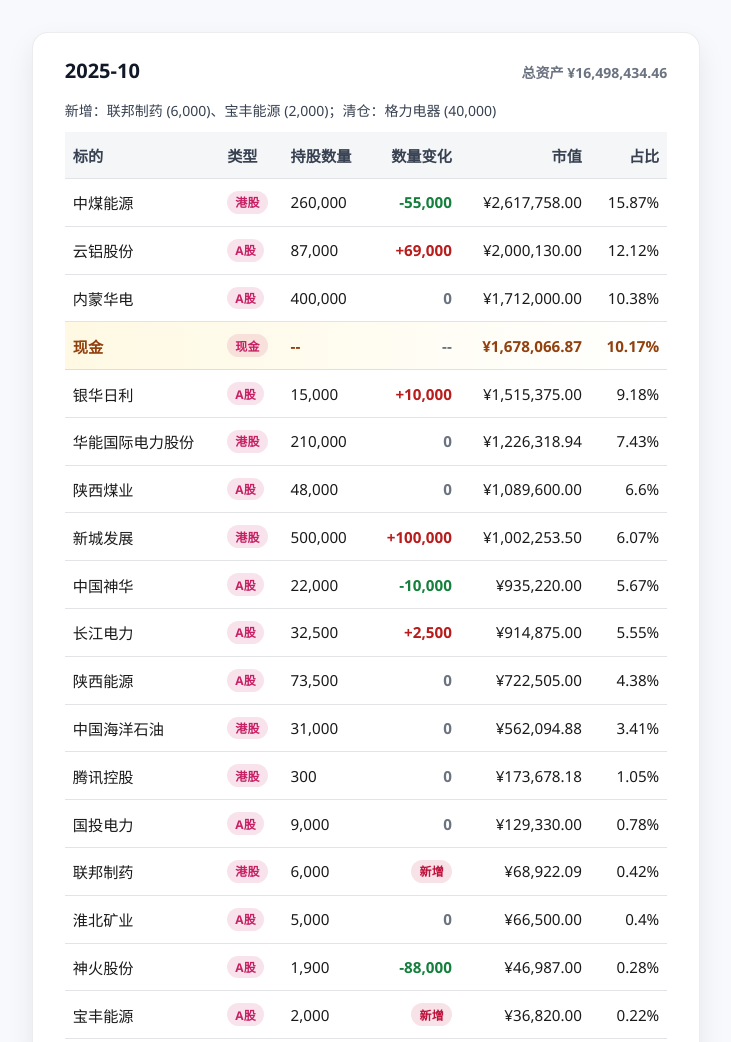
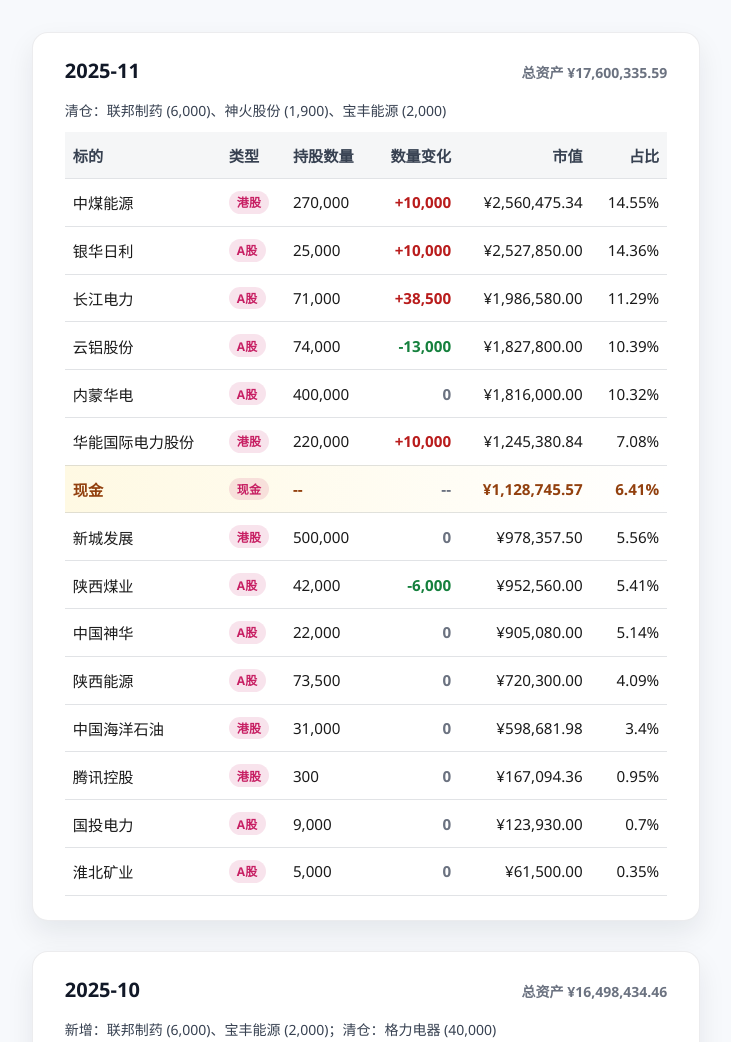
Before and after one commit to 1oo1/ldg-game-portfolios, a plain HTML site: page index.html in a window 1280 px wide. Shown: the top 1042 px of the page, without its empty margins (307-1038 px from the left). Drawn offline with Linux system fonts and the light colour scheme.

Commit message:
Add new portfolio data for November 2025

```diff
--- a/index.html
+++ b/index.html
@@ -248,6 +248,26 @@
           { name: "现金", latestValue: 1678066.87 }
         ]
       },
+      {
+        time: "2025-11",
+        portfolios: [
+          { name: "中煤能源", count: 270000, latestValue: 2560475.340, hk: true },
+          { name: "华能国际电力股份", count: 220000, latestValue: 1245380.840, hk: true },
+          { name: "新城发展", count: 500000, latestValue: 978357.500, hk: true },
+          { name: "中国海洋石油", count: 31000, latestValue: 598681.980, hk: true },
+          { name: "腾讯控股", count: 300, latestValue: 167094.360, hk: true },
+          { name: "银华日利", count: 25000, latestValue: 2527850.000 },
+          { name: "长江电力", count: 71000, latestValue: 1986580.000 },
+          { name: "云铝股份", count: 74000, latestValue: 1827800.000 },
+          { name: "内蒙华电", count: 400000, latestValue: 1816000.000 },
+          { name: "陕西煤业", count: 42000, latestValue: 952560.000 },
+          { name: "中国神华", count: 22000, latestValue: 905080.000 },
+          { name: "陕西能源", count: 73500, latestValue: 720300.000 },
+          { name: "国投电力", count: 9000, latestValue: 123930.000 },
+          { name: "淮北矿业", count: 5000, latestValue: 61500.000 },
+          { name: "现金", latestValue: 1128745.57 }
+        ]
+      },
     ];
 
     const numberFormatter = new Intl.NumberFormat("zh-CN", {
```
